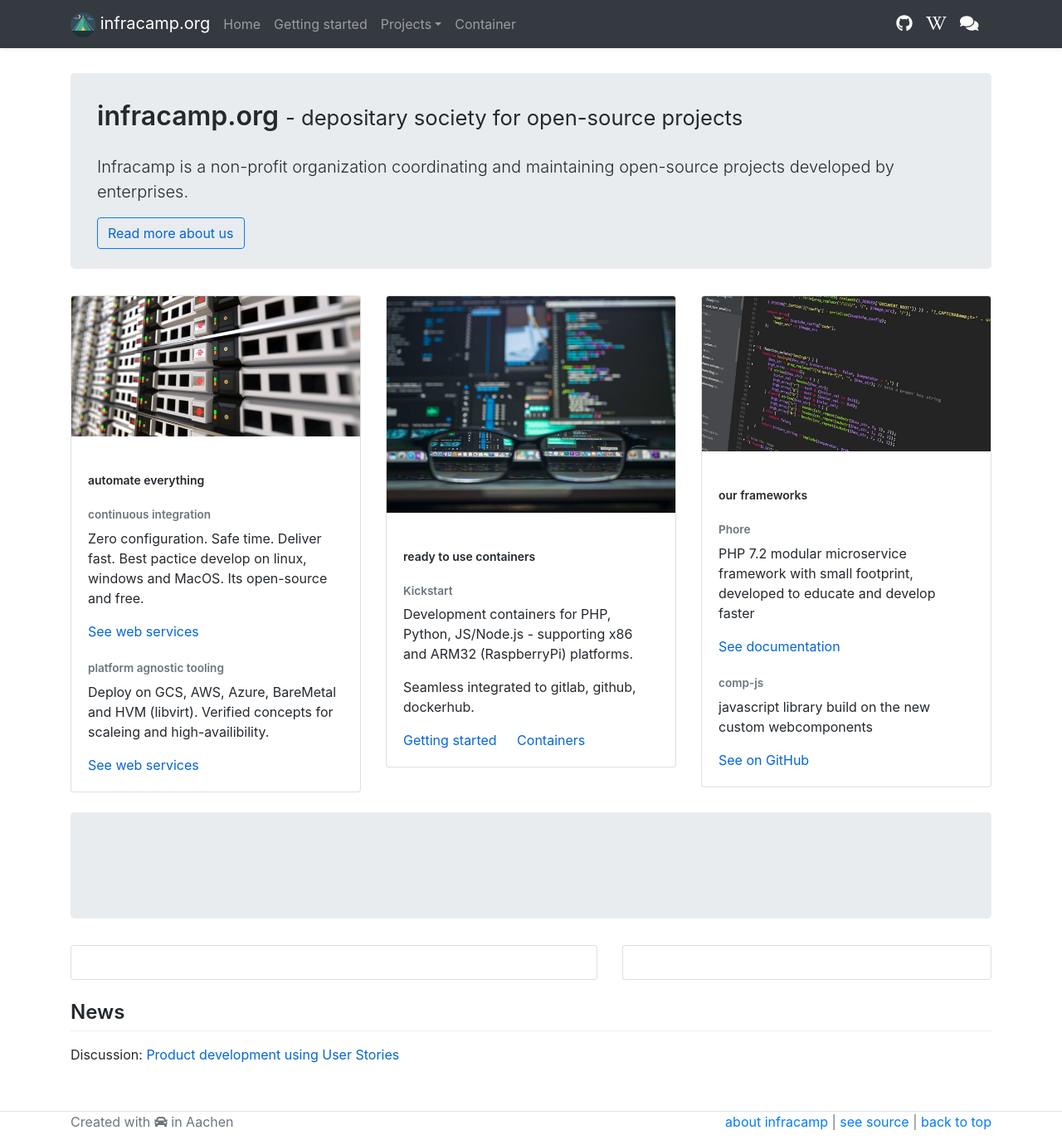
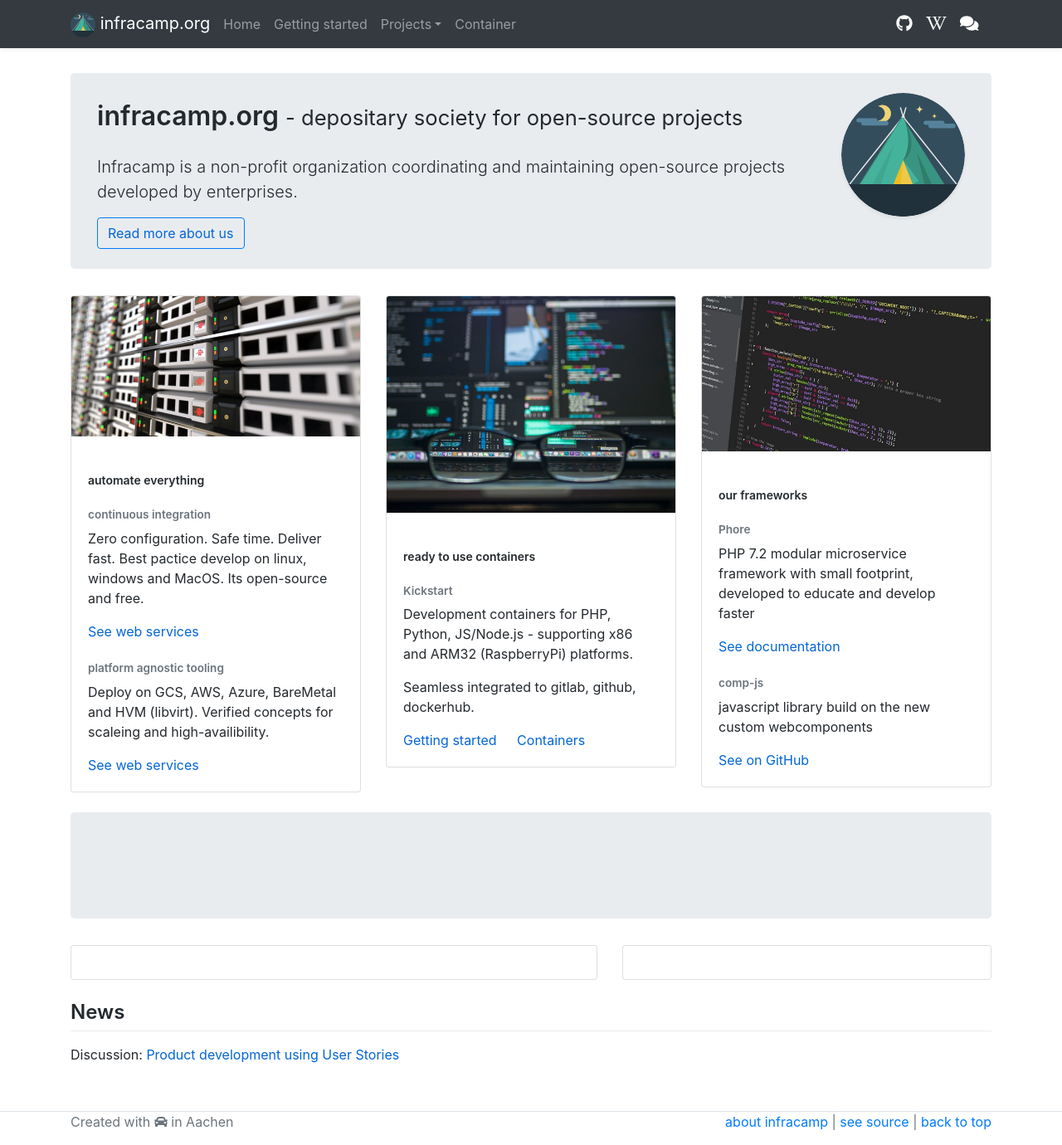
Before and after one commit to infracamp/infracamp, a Jekyll site: the page built from docs/index.md, in a window 1280 px wide and 1380 px high. Shown: the whole window at 83% size. Built offline with Jekyll 4.4.1, drawn with Linux system fonts in a browser that asks for light colours; nearby versions of some CDN libraries.

Commit message:
added logo

```diff
--- a/docs/index.md
+++ b/docs/index.md
@@ -62,11 +62,19 @@ og_description: Infracamp - We think microservice-containers are the future of I
 </script>
 
 <div class="jumbotron pt-4 pb-4">
-  <h1 class="display-4 mt-2">infracamp.org  <small> - depositary society for open-source projects</small></h1>
-  <p class="lead">
-    Infracamp is a non-profit organization coordinating and maintaining open-source projects developed by enterprises.
-  </p>
-  <a href="/mission" class="btn btn-primary">Read more about us</a>
+    <div class="row">
+        <div class="col-md-10">
+           <h1 class="display-4 mt-2">infracamp.org  <small> - depositary society for open-source projects</small></h1>
+           <p class="lead">
+             Infracamp is a non-profit organization coordinating and maintaining open-source projects developed by enterprises.
+           </p>
+           <a href="/mission" class="btn btn-primary">Read more about us</a>
+        </div>
+        <div class="col-md-2">
+            <img src="/assets/infracamp.svg" width="200" class="rounded-circle shadow-sm">
+        </div>
+    </div>
+
   <!-- a class="btn btn-primary btn-lg" href="/mission" role="button">Learn more</a-->
 </div>
 
```
Also changed, not shown: docs/assets/infracamp.svg (added).
